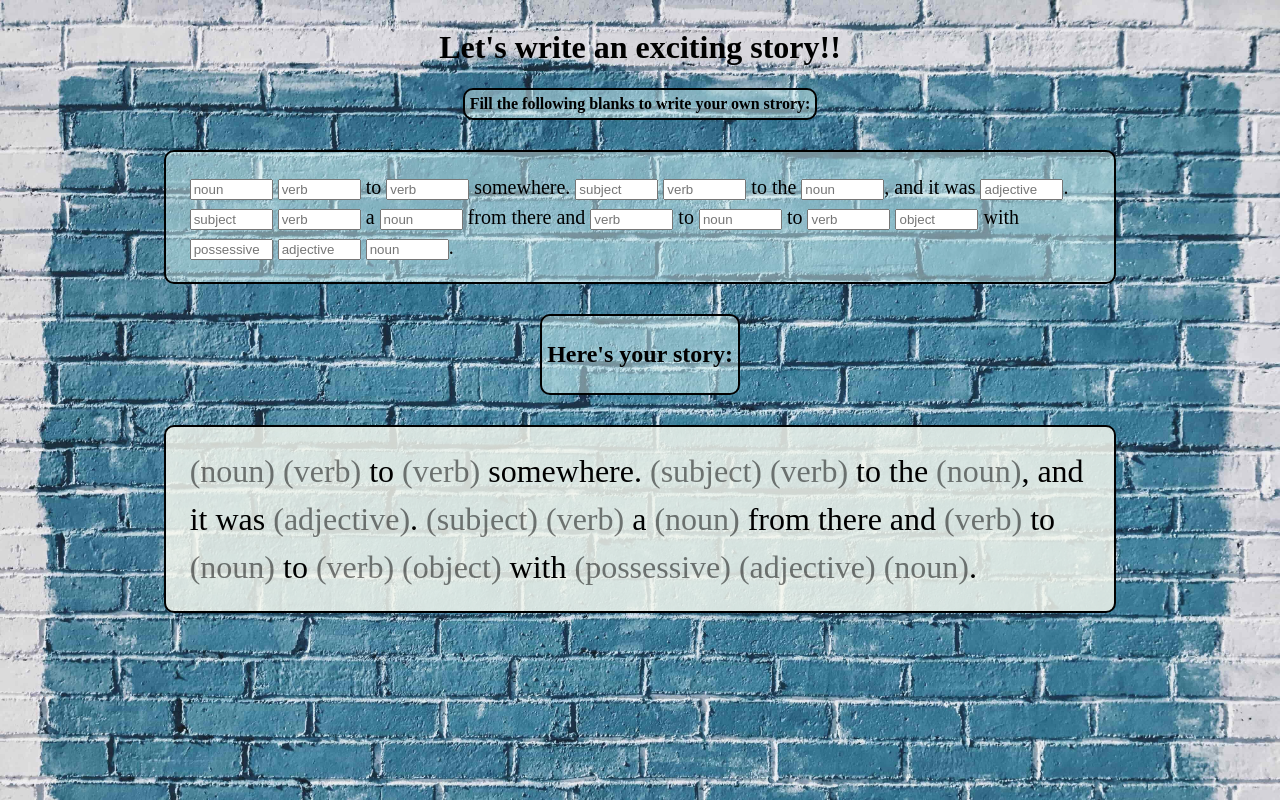
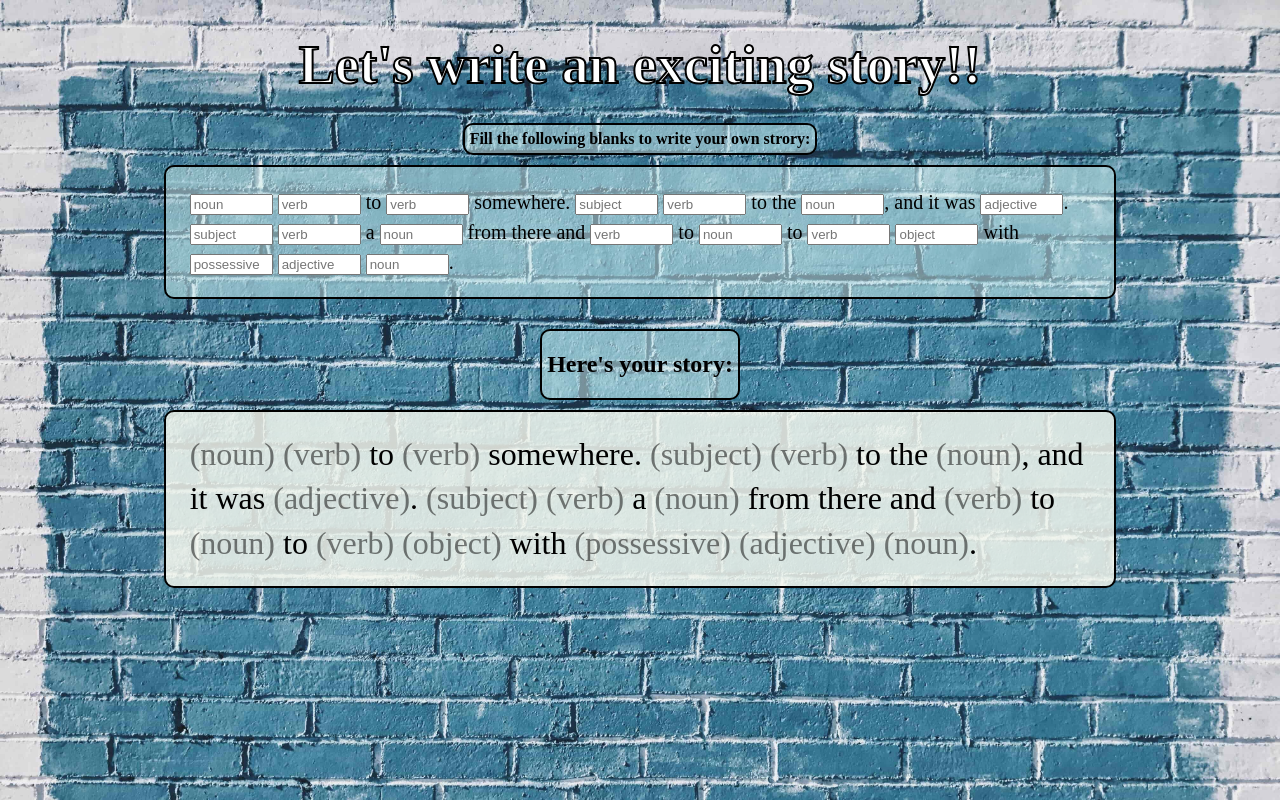
Before and after one commit to maher-suleyman/madlibs, a plain HTML site: page index.html in a window 1280 px wide. Drawn offline with Linux system fonts and the light colour scheme.

Commit message:
fixed header font size & color

```diff
--- a/style.css
+++ b/style.css
@@ -9,12 +9,27 @@ body {
 }
 
 
+#container1 {
+    color: white;
+    font-size: 1.7rem;
+    -webkit-text-stroke-width: 2px;
+    -webkit-text-stroke-color: black;
+    margin-top: -10px;
+    margin-bottom: -10px;
+}
+
 #container2, #container4 {
     color: black;
     background-color: rgb(210, 241, 242, 0.5);
     padding: 5px;
     border-radius: 10px;
     border: 2px solid black;
+    margin-bottom: -20px;
+}
+
+#container4 {
+    padding-top: 0;
+    padding-bottom: 0;
 }
 
 #container3 {
@@ -60,7 +75,7 @@ input {
     font-size: 2rem;
     font-weight: 500;
     background-color: rgba(246, 248, 239, 0);
-    line-height: 1.5em;
+    line-height: 1.4em;
     flex-direction: wrap;
     padding: 20px 0px 20px 0px;
 
```
